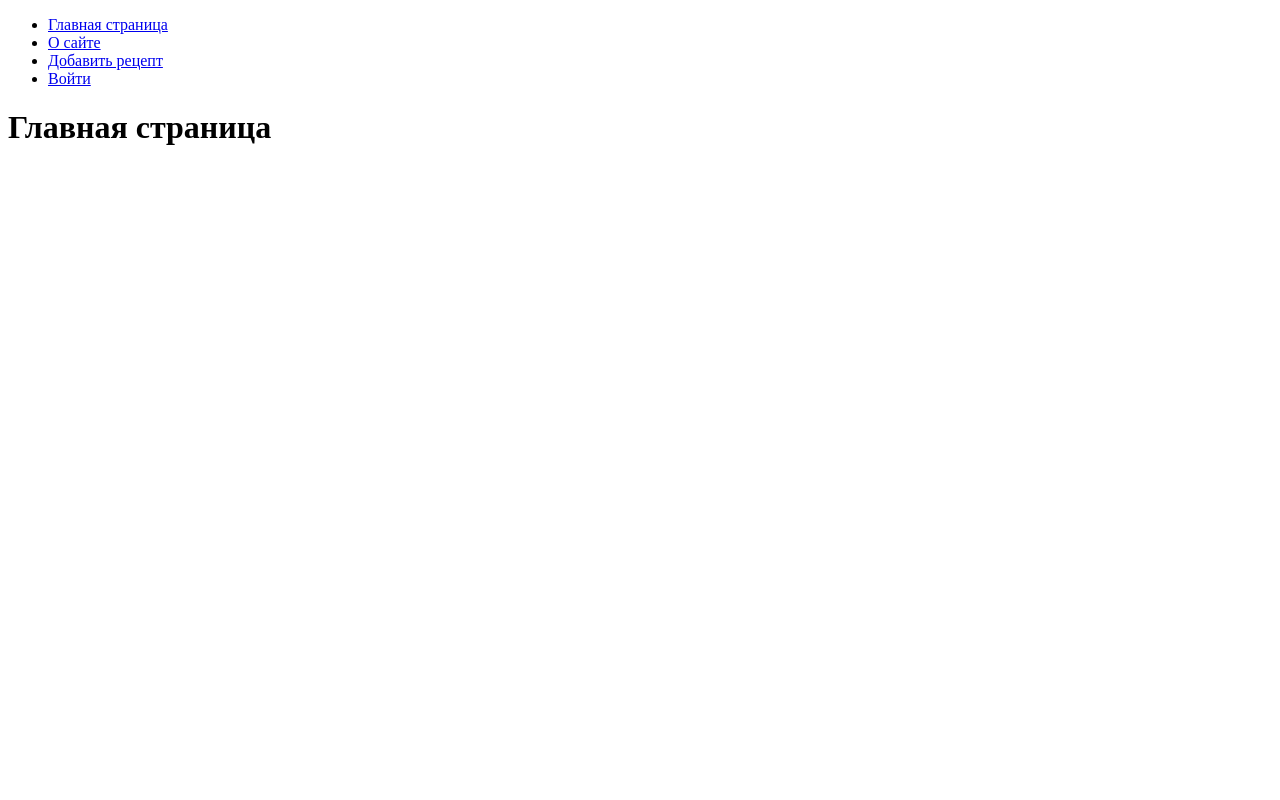
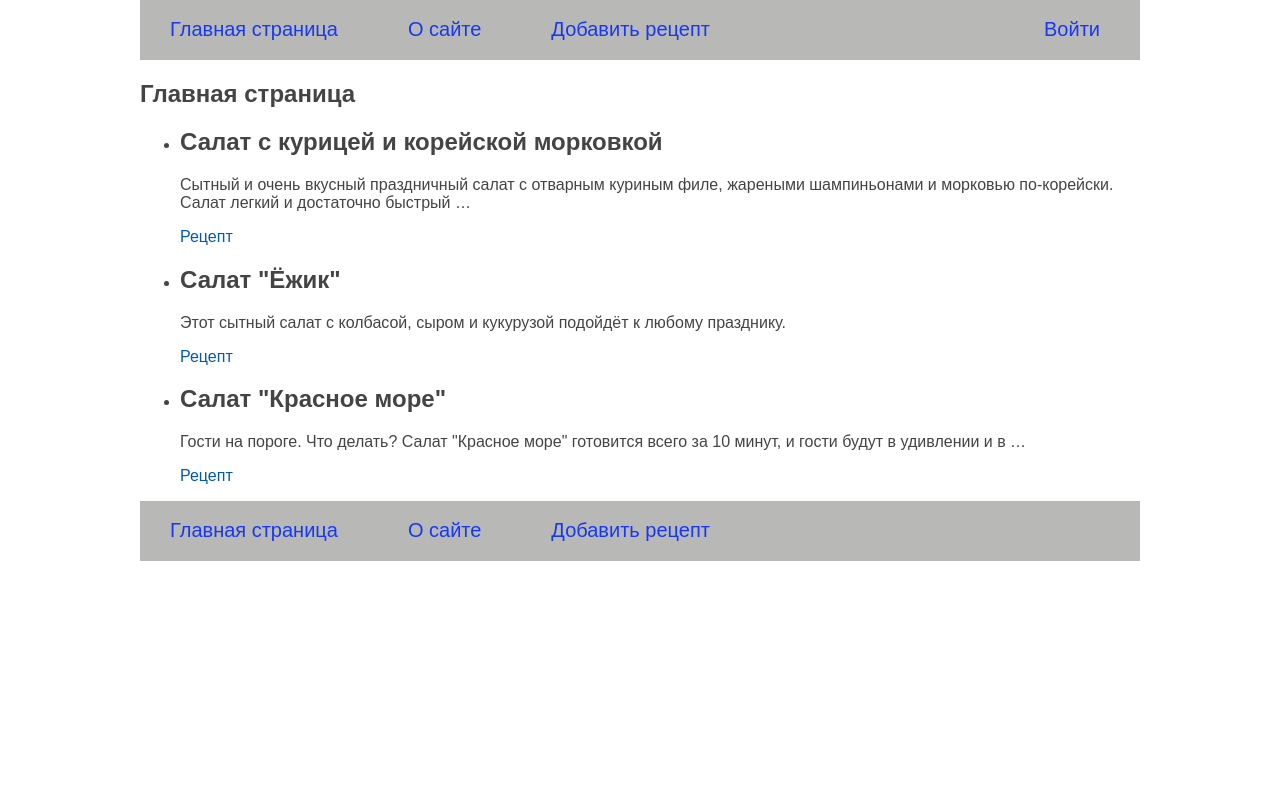
Before and after one commit to tanzor87/recipe_django, a Django app: page / in a window 1280 px wide. Run offline with Django 5.2, Linux system fonts and the light colour scheme.

Commit message:
add static files

```diff
--- /dev/null
+++ b/siterecipe/recipeapp/static/recipeapp/css/styles.css
@@ -0,0 +1,62 @@
+html, body {
+	font-family: 'Arial';
+	margin: 0;
+	padding: 0;
+	height: 100%;
+	width: 100%;
+	color: #444;
+}
+
+a {
+	color: #0059b2;
+	text-decoration: none;
+}
+
+img {max-width: 600px; height: auto;}
+
+.fixed-container {
+    max-width: 1000px;
+    height: 100%;
+    margin-left: auto;
+    margin-right: auto;
+}
+
+/*header > div {
+    display: flex;
+    justify-content: space-between;
+    align-items: center;
+}*/
+
+.header {
+	background: #b8b8b6;
+	height: 60px;
+}
+
+ul.mainmenu {
+	list-style: none;
+	margin: 0;
+	padding: 0;
+	height: 60px;
+	color: #1738f2;
+	font-size: 20px;
+	overflow: hidden;
+}
+
+ul.mainmenu li {
+	float: left;
+	margin: 18px 40px 0 30px;
+}
+ul.mainmenu li.logo {margin: 0;}
+ul.mainmenu li.last {float: right;}
+
+ul.mainmenu li a {
+	color: #1738f2;
+	text-decoration: none;
+}
+ul.mainmenu li a:hover {
+	color: #5f06ed;
+}
+
+.panelitems {
+	text-align: center;
+}
--- a/siterecipe/recipeapp/templates/recipeapp/recipe-index.html
+++ b/siterecipe/recipeapp/templates/recipeapp/recipe-index.html
@@ -1,18 +1,17 @@
-<!DOCTYPE html>
-<html lang="en">
-<head>
-  <meta charset="UTF-8">
-  <title>{{ title }}</title>
-</head>
-<body>
-<ul>
-  <li><a href="{% url 'home' %}">Главная страница</a></li>
-    {% for m in menu %}
-      {% if not forloop.last %}<li>{% else %}<li class="last">{% endif %}
-        <a href="{% url m.url_name %}">{{ m.title }}</a>
-      </li>
-     {% endfor %}
-</ul>
-<h1>Главная страница</h1>
-</body>
-</html>
+{% extends 'base.html' %}
+
+{% block content %}
+  <h1>Главная страница</h1>
+  <ul>
+    {% for p in posts %}
+    <li>
+      <h2>{{ p.title }}</h2>
+      {{ p.content|truncatewords:20 }}
+      <p><a href="{% url 'detail' p.id %}">Рецепт</a></p>
+    </li>
+    {% endfor %}
+
+  </ul>
+
+
+{% endblock %}
--- a/siterecipe/recipeapp/urls.py
+++ b/siterecipe/recipeapp/urls.py
@@ -1,9 +1,16 @@
 from django.urls import path, include
-from .views import RecipeIndexView, AboutView, addrecipe, login
+from .views import (
+    RecipeIndexView,
+    AboutView,
+    addrecipe,
+    login,
+    show_detail,
+)
 
 urlpatterns = [
     path('', RecipeIndexView.as_view(), name='home'),
     path('about/', AboutView.as_view(), name='about'),
-    path('addrecipe', addrecipe, name='add_recipe'),
-    path('login', login, name='login'),
+    path('addrecipe/', addrecipe, name='add_recipe'),
+    path('login/', login, name='login'),
+    path('detail/<int:detail_id>/', show_detail, name='detail')
 ]
--- a/siterecipe/recipeapp/views.py
+++ b/siterecipe/recipeapp/views.py
@@ -9,11 +9,59 @@ menu = [
     {'title': 'Войти', 'url_name': 'login'},
 ]
 
+date_db = [
+    {'id': 1, 'title': 'Салат с курицей и корейской морковкой',
+     'content': """Сытный и очень вкусный праздничный салат с отварным куриным филе, жареными шампиньонами и морковью по-корейски. Салат легкий и достаточно быстрый в приготовлении. """,
+     'products': ['Филе куриное', 'Шампиньоны маленькие', 'Лук репчатый', 'Морковь по-корейски', 'Яйца', 'Сыр твердый',
+                  'Майонез', 'Масло растительное', 'Соль', 'Перец черный молотый'], 'recipe': {1: """Подготовьте все необходимые продукты.
+Куриную грудку отварите в кипящей воде до готовности - минут 15-20. Яйца отварите вкрутую (8 минут), остудите в холодной воде.""", 2: """
+Нарежьте лук полукольцами. Грибы нарежьте небольшим кубиком.""", 3: """
+Обжарьте лук и грибы на небольшом огне в минимальном количестве растительного масла.""", 4: """
+Готовую куриную грудку остудите, нарежьте тонкими ломтиками.""", 5: """
+Вареные яйца очистите от скорлупы, порубите ножом.""", 6: """
+Натрите на крупной терке твердый сыр.""", 7: """
+Сложите все ингредиенты в глубокую миску, добавьте морковь. Посолите салат, поперчите по вкусу, добавьте майонез.""", 8: """
+Перемешайте салат и дайте ему несколько минут настояться перед подачей.""", 9: """
+Готовый салат с курицей, грибами и морковью по-корейски подавайте сразу же после приготовления."""}},
+    {'id': 2, 'title': 'Салат "Ёжик"',
+     'content': """Этот сытный салат с колбасой, сыром и кукурузой подойдёт к любому празднику. """,
+     'products': ['Колбаса копченая', 'Сыр твердый', 'Кукуруза консервированная', 'Яйца вареные', 'Чеснок ', 'Майонез'],
+     'recipe': {
+         1: """Подготовить продукты. Яйца заранее сварить вкрутую (10 минут) и остудить в холодной воде. """,
+         2: """Колбасу нарезать кубиками. """,
+         3: """Яйца нарезать кубиками. """,
+         4: """Сыр натереть на тёрке. """,
+         5: """Соединить колбасу, сыр, яйца и кукурузу (без жидкости). """,
+         6: """Чеснок очистить и выдавить через чеснокодавилку. """,
+         7: """Заправить салат "Ежик" майонезом и перемешать все ингредиенты. """,
+         8: """Приятного аппетита! """,
+     }
+     },
+    {'id': 3,
+     'title': 'Салат "Красное море"',
+     'content': """Гости на пороге. Что делать? Салат "Красное море" готовится всего за 10 минут, и гости будут в удивлении и в восторге:) Быстро, вкусно и красиво. """,
+     'products': ['Крабовые палочки', 'Помидоры', 'Сыр', 'Чеснок', 'Соль', 'Майонез'],
+     'recipe': {
+         1: """Продукты для салата "Красное море" перед вами. """,
+         2: """Как приготовить салат "Красное море": Сыр твердый натереть на крупной терке. """,
+         3: """Помыть и нарезать помидоры соломкой. """,
+         4: """Крабовые палочки нарезать тонкими колечками. """,
+         5: """Чеснок очистить и мелко нарезать ножом.""",
+         6: """Все продукты соединить в миске. Посолить по вкусу. """,
+         7: """Салат "Красное море" заправить майонезом. """,
+         8: """Хорошо перемешать салат. """,
+         9: """ Салат "Красное море" готов. Приятного аппетита! """
+     }
+     },
+
+]
+
 class RecipeIndexView(View):
     def get(self, request: HttpRequest) -> HttpResponse:
         context = {
-            'title': 'Главная!',
+            'title': 'Главная',
             'menu': menu,
+            'posts': date_db,
         }
         return render(request, 'recipeapp/recipe-index.html', context=context)
 
@@ -21,9 +69,13 @@ class RecipeIndexView(View):
 class AboutView(View):
     def get(self, request: HttpRequest) -> HttpResponse:
         context = {
-            'title': 'О сайте'
+            'title': 'О сайте',
+            'menu': menu,
         }
         return render(request, 'recipeapp/about.html', context=context)
+
+def show_detail(request: HttpRequest, detail_id) -> HttpResponse:
+    return HttpResponse(f"Детали рецепта с id = {detail_id}")
 
 
 def addrecipe(request: HttpRequest) -> HttpResponse:
--- a/siterecipe/siterecipe/settings.py
+++ b/siterecipe/siterecipe/settings.py
@@ -56,7 +56,9 @@ ROOT_URLCONF = 'siterecipe.urls'
 TEMPLATES = [
     {
         'BACKEND': 'django.template.backends.django.DjangoTemplates',
-        'DIRS': [],
+        'DIRS': [
+            BASE_DIR / 'templates',
+        ],
         'APP_DIRS': True,
         'OPTIONS': {
             'context_processors': [
--- /dev/null
+++ b/siterecipe/templates/base.html
@@ -0,0 +1,55 @@
+{% load static %}
+
+<!DOCTYPE html>
+<html lang="en">
+<head>
+  <meta charset="UTF-8">
+  <meta name="viewport" content="width=device-width, initial-scale=1.0">
+  <title>{{ title }}</title>
+  <link type="text/css" rel="stylesheet" href="{% static 'recipeapp/css/styles.css' %}">
+</head>
+<body>
+  <header>
+    <div class="fixed-container">
+      <div class="header">
+        <ul id="mainmenu" class="mainmenu">
+          <li><a href="{% url 'home' %}">Главная страница</a></li>
+            {% for m in menu %}
+              {% if not forloop.last %}<li>{% else %}<li class="last">{% endif %}
+                <a href="{% url m.url_name %}">{{ m.title }}</a>
+              </li>
+             {% endfor %}
+        </ul>
+      </div>
+
+    </div>
+  </header>
+
+  <section>
+    <div class="fixed-container">
+      {% block content %}
+
+      {% endblock %}
+    </div>
+  </section>
+
+  <footer>
+    <div class="fixed-container">
+      <div class="header">
+        <ul id="footermenu" class="mainmenu">
+          <li><a href="{% url 'home' %}">Главная страница</a></li>
+            {% for m in menu %}
+              {% if not forloop.last %}
+              <li>
+                <a href="{% url m.url_name %}">{{ m.title }}</a>
+              </li>
+              {% endif %}
+            {% endfor %}
+        </ul>
+      </div>
+    </div>
+  </footer>
+
+
+</body>
+</html>
```
Also changed, not shown: siterecipe/recipeapp/templates/recipeapp/about.html (+5 -10 lines).
